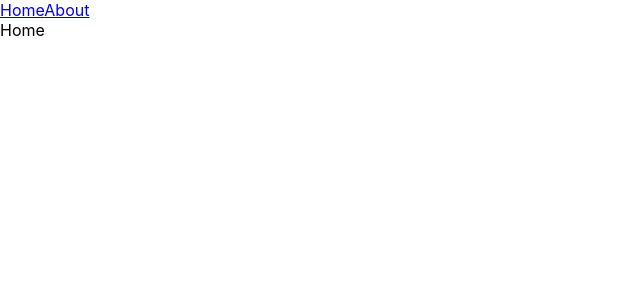
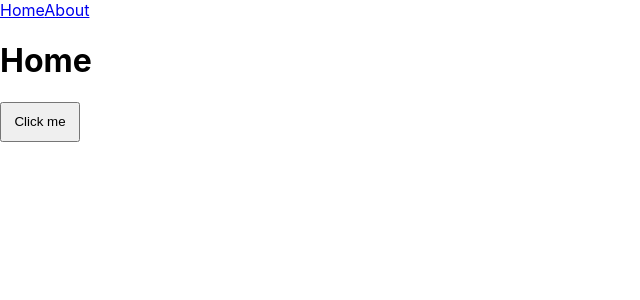
Before and after one commit to alberto-2-garcia/demo-plans, a React (Create React App) app: page / in a window 1280 px wide. Shown: the top 300 px of the page, without its empty margins (0-640 px from the left). Built offline with nearby package versions, Linux system fonts and the light colour scheme.

Commit message:
Added Button component

```diff
--- /dev/null
+++ b/src/Components/Button/index.tsx
@@ -0,0 +1,11 @@
+import React from 'react';
+import { ButtonProps } from './interface';
+import './styles.scss';
+
+const Button: React.FC<ButtonProps> = ({ className, onClick, children }) => {
+  return (
+    <button className={`btn ${className}`} onClick={onClick}> {children} </button>
+  )
+}
+
+export default Button;
--- /dev/null
+++ b/src/Components/Button/interface.ts
@@ -0,0 +1,4 @@
+export interface ButtonProps {
+  className: string;
+  onClick(): void;
+}
--- /dev/null
+++ b/src/Components/Button/styles.scss
@@ -0,0 +1,4 @@
+.btn {
+  width: 5rem;
+  height: 2.5rem;
+}
--- a/src/Components/Home/index.tsx
+++ b/src/Components/Home/index.tsx
@@ -1,7 +1,13 @@
 import React from 'react'
+import PlansList from '../PlansList';
 
-export default function Home() {
+const Home = () => {
   return (
-    <div>Home</div>
+    <div>
+      <h1>Home</h1>
+      <PlansList />
+    </div>
   )
 }
+
+export default Home;
--- /dev/null
+++ b/src/Components/PlansList/index.tsx
@@ -0,0 +1,10 @@
+import React from 'react'
+import Button from '../Button'
+
+export default function PlansList() {
+  return (
+    <div>
+      <Button className='' onClick={() => console.log()}>Click me</Button>
+    </div>
+  )
+}
```
